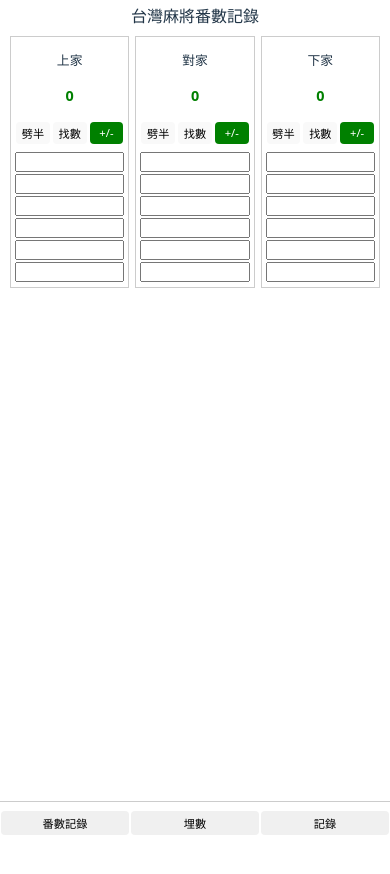
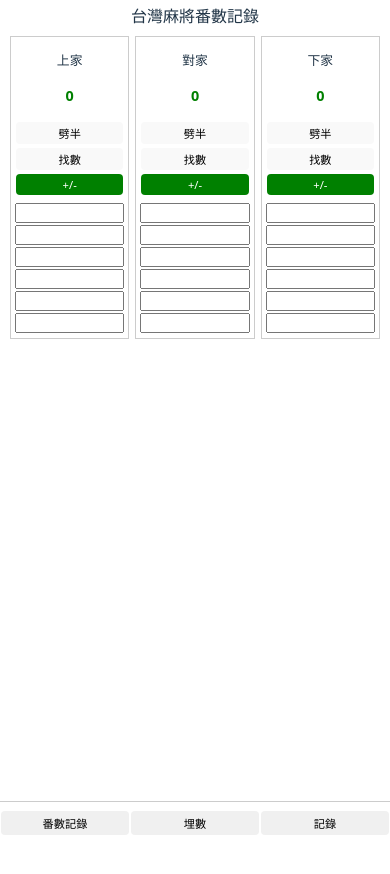
Before and after one commit to TerenceMKH/mahjong-score-pwa, a React (Vite) app: page / in a window 390 px wide. Shown: the top 874 px of the page. Built offline with nearby package versions, Linux system fonts and the light colour scheme.

Commit message:
Mobile layout fixes

```diff
--- a/src/App.css
+++ b/src/App.css
@@ -1,21 +1,21 @@
 .app {
   text-align: center;
-  padding: 8px 8px 60px 8px; /* Bottom padding for footer */
+  padding: 8px 8px 60px 8px; /* Bottom for footer */
   max-width: 100vw;
   overflow-x: hidden;
   position: relative;
-  min-height: 100vh; /* Full height for footer positioning */
+  min-height: 100vh;
 }
 
 .app-header {
   display: flex;
-  justify-content: center; /* Center title, no buttons */
+  justify-content: center;
   align-items: center;
   margin-bottom: 8px;
 }
 
 .app-header h1 {
-  font-size: 1.2em; /* Smaller title */
+  font-size: 1.2em;
   margin: 0;
 }
 
@@ -24,13 +24,13 @@
   flex-direction: row;
   justify-content: space-between;
   align-items: stretch;
-  gap: 2px; /* Tight gap */
+  gap: 2px;
   max-width: 100%;
 }
 
 .player-card {
   border: 1px solid #ccc;
-  padding: 6px; /* Tighter padding */
+  padding: 6px;
   margin: 2px;
   flex: 1;
   min-width: 0;
@@ -45,7 +45,8 @@
   display: flex;
   justify-content: space-around;
   margin-bottom: 6px;
-  gap: 1px; /* Tight */
+  gap: 1px;
+  flex-direction: row; /* Default row */
 }
 
 .inputs {
@@ -85,7 +86,7 @@ button {
   max-width: 90vw;
   max-height: 80vh;
   overflow: auto;
-  z-index: 10; /* Above footer */
+  z-index: 10;
 }
 
 .check-inputs {
@@ -118,7 +119,7 @@ button {
   font-weight: bold;
 }
 
-/* Footer for bottom buttons */
+/* Footer */
 .footer {
   position: fixed;
   bottom: 0;
@@ -129,7 +130,7 @@ button {
   background: white;
   border-top: 1px solid #ccc;
   padding: 8px 0;
-  z-index: 5; /* Above content if scrolled */
+  z-index: 5;
 }
 
 .footer button {
@@ -142,7 +143,7 @@ button {
   text-align: center;
 }
 
-/* Mobile optimizations */
+/* Mobile optimizations (under 767px) */
 @media (max-width: 767px) {
   .app-header h1 {
     font-size: 1em;
@@ -157,7 +158,13 @@ button {
   }
 }
 
-@media (max-width: 400px) {
+/* Extra-small screens (under 400px) - Stack buttons vertically */
+@media (max-width: 399px) {
+  .buttons {
+    flex-direction: column; /* Stack buttons in rows */
+    gap: 2px; /* Space between stacked buttons */
+  }
+
   .player-card {
     padding: 4px;
   }
```
Also changed, not shown: 6 other files (tests, documents, lock files or other folders).
